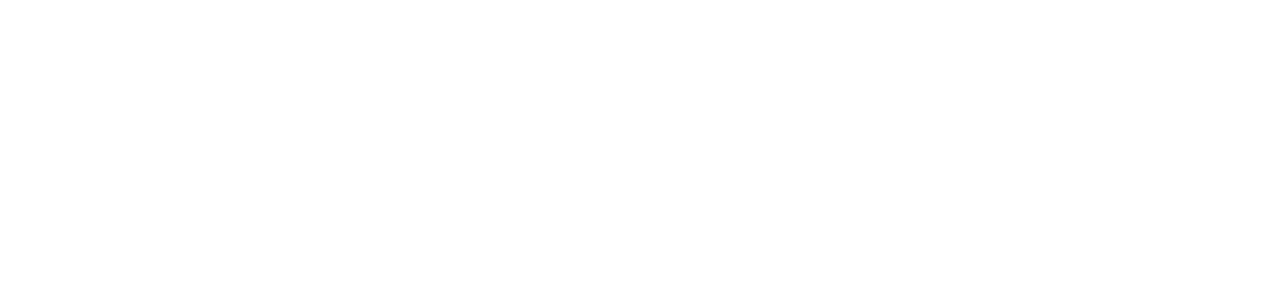
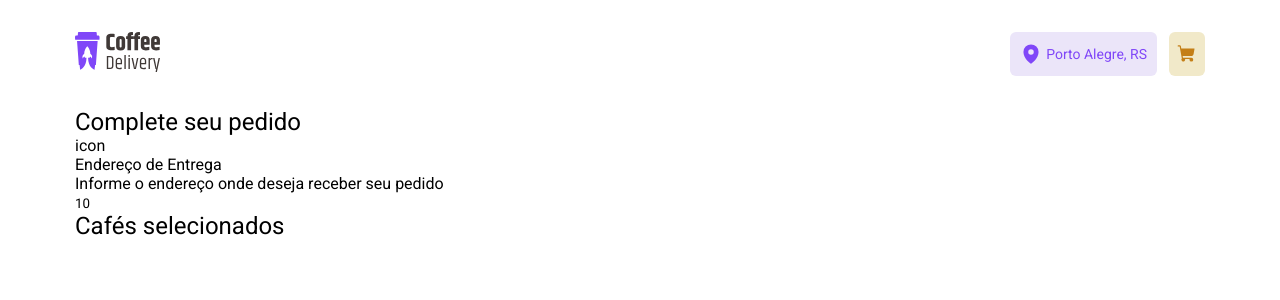
Before and after one commit to rodrocha444/desafio-02-rocketseat-new, a React (Vite) app: page /checkout in a window 1280 px wide. Before the commit this address had no page. Shown: the top 300 px of the page. Built offline with nearby package versions, Linux system fonts and the light colour scheme.

Commit message:
Pagina Checkout começada

```diff
--- a/src/Router.tsx
+++ b/src/Router.tsx
@@ -1,5 +1,6 @@
 import { BrowserRouter, Routes, Route } from 'react-router-dom'
 import { DefaultLayout } from './layouts/DefaultLayout'
+import { Checkout } from './pages/Checkout'
 import { Home } from './pages/Home'
 
 export function Router() {
@@ -7,7 +8,8 @@
     <BrowserRouter>
       <Routes>
         <Route path='/' element={<DefaultLayout />}>
-          <Route path='/' element={<Home />}  />
+          <Route path='/' element={<Home />} />
+          <Route path='/checkout' element={<Checkout />} />
         </Route>
       </Routes>
     </BrowserRouter>
--- a/src/layouts/DefaultLayout/index.tsx
+++ b/src/layouts/DefaultLayout/index.tsx
@@ -1,12 +1,20 @@
 import { MapPin } from 'phosphor-react'
-import { Outlet } from 'react-router-dom';
+import { Outlet, useNavigate} from 'react-router-dom';
 
 import { ButtonCart } from '../../components/Buttons'
 
 import { Content, Header, MainContainer } from "./styles"
 import CoffeDeliveryLogo from '../../assets/coffe-delivery-logo.svg'
 
+
+
 export function DefaultLayout() {
+  const navigate = useNavigate();
+
+  function redirectToCheckout(){
+    navigate('../checkout')
+  }
+
   return (
     <MainContainer>
       <Header>
@@ -17,7 +25,7 @@
             <MapPin weight='fill' size={22} />
             Porto Alegre, RS
           </button>
-          <ButtonCart />
+          <ButtonCart onClick={redirectToCheckout}/>
         </nav>
       </Header>
 
--- a/src/layouts/DefaultLayout/styles.ts
+++ b/src/layouts/DefaultLayout/styles.ts
@@ -1,6 +1,25 @@
 import styled from 'styled-components'
 
 export const MainContainer = styled("div")`
+  display: flex;
+  flex-direction: column;
+  align-items: center;
+  padding: 0 1rem;
+`
+
+export const Header = styled.header`
+  flex:1;
+  display: flex;
+  justify-content: space-between;
+  max-width: 1130px;
+  width: 100%;
+  padding: 2rem 0;
+
+  & nav{
+    display: flex;
+    gap: .75rem;
+  }
+
   & .logo{
     height: 2.5rem;
   }
@@ -24,21 +43,7 @@
   }
 `
 
-export const Header = styled.header`
-  display: flex;
-  justify-content: space-between;
-  padding: 2rem 1rem;
-  margin: auto;
-  max-width: 1130px;
-
-  & nav{
-    display: flex;
-    gap: .75rem;
-  }
-`
-
 export const Content = styled.main`
   max-width: 1130px;
-  margin: auto;
-  padding: 0rem 1rem;
+  width:100%;
 `
--- /dev/null
+++ b/src/pages/Checkout/index.tsx
@@ -0,0 +1,36 @@
+import { CheckoutContainer } from "./styles";
+import NumberFormat from "react-number-format";
+
+export function Checkout() {
+  return (
+    <CheckoutContainer>
+      <form action="">
+        <div>
+          <h2>Complete seu pedido </h2>
+
+          <div>
+            <span>icon</span>
+            <div>
+              <strong>Endereço de Entrega</strong>
+              <p>Informe o endereço onde deseja receber seu pedido</p>
+            </div>
+
+            <NumberFormat
+              displayType="input"
+              value={10}
+              inputMode="text"
+              name=""
+            />
+
+          </div>
+        </div>
+
+        <div>
+          <h2>Cafés selecionados</h2>
+
+        </div>
+      </form>
+
+    </CheckoutContainer>
+  )
+}
--- /dev/null
+++ b/src/pages/Checkout/styles.ts
@@ -0,0 +1,3 @@
+import styled from "styled-components";
+
+export const CheckoutContainer = styled.section``
--- a/src/pages/Home/components/Coffe/index.tsx
+++ b/src/pages/Home/components/CoffeComponent/index.tsx
@@ -12,13 +12,13 @@
   description: string
 }
 
-export function Coffe({ imgSrc, tags, title, description }: CoffeProps) {
+export function CoffeComponent({ imgSrc, tags, title, description }: CoffeProps) {
   return (
     <CoffeContainer>
       <img src={imgSrc} alt="Imagem ilustrativa do Café" />
 
       <div className="tags">
-        {tags.map(tag => <span>{tag}</span>)}
+        {tags.map(tag => <span key={tag}>{tag}</span>)}
       </div>
 
       <Title>{title}</Title>
--- a/src/pages/Home/index.tsx
+++ b/src/pages/Home/index.tsx
@@ -3,7 +3,7 @@
 import CoffeHomeImg from '../../assets/generic-imgs/coffe-home.png'
 import CoffeImage from '../../assets/coffes-imgs/image.png'
 
-import { Coffe } from './components/Coffe'
+import { CoffeComponent } from './components/CoffeComponent'
 import { CoffesMenuContainer, CoverContainer, FeaturesDiv, H2, Icon, Subtitle, Title } from './styles'
 
 export function Home() {
@@ -57,7 +57,7 @@
       <CoffesMenuContainer>
         <H2>Nossos Cafés</H2>
         <div className='coffes'>
-          <Coffe
+          <CoffeComponent
             imgSrc={CoffeImage}
             tags={['tradicional', 'com leite']}
             title={'Expresso Tradicional'}
```
Also changed, not shown: src/pages/Home/components/CoffeComponent/styles.ts (renamed from src/pages/Home/components/Coffe/styles.ts).
